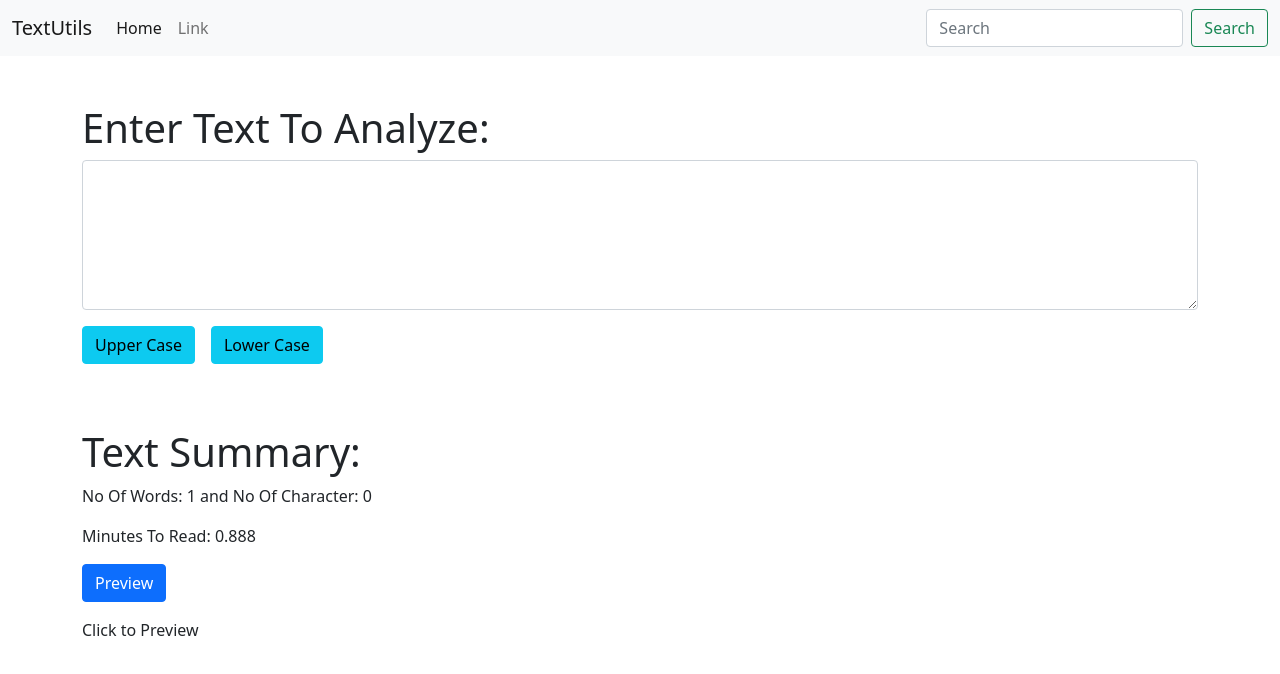
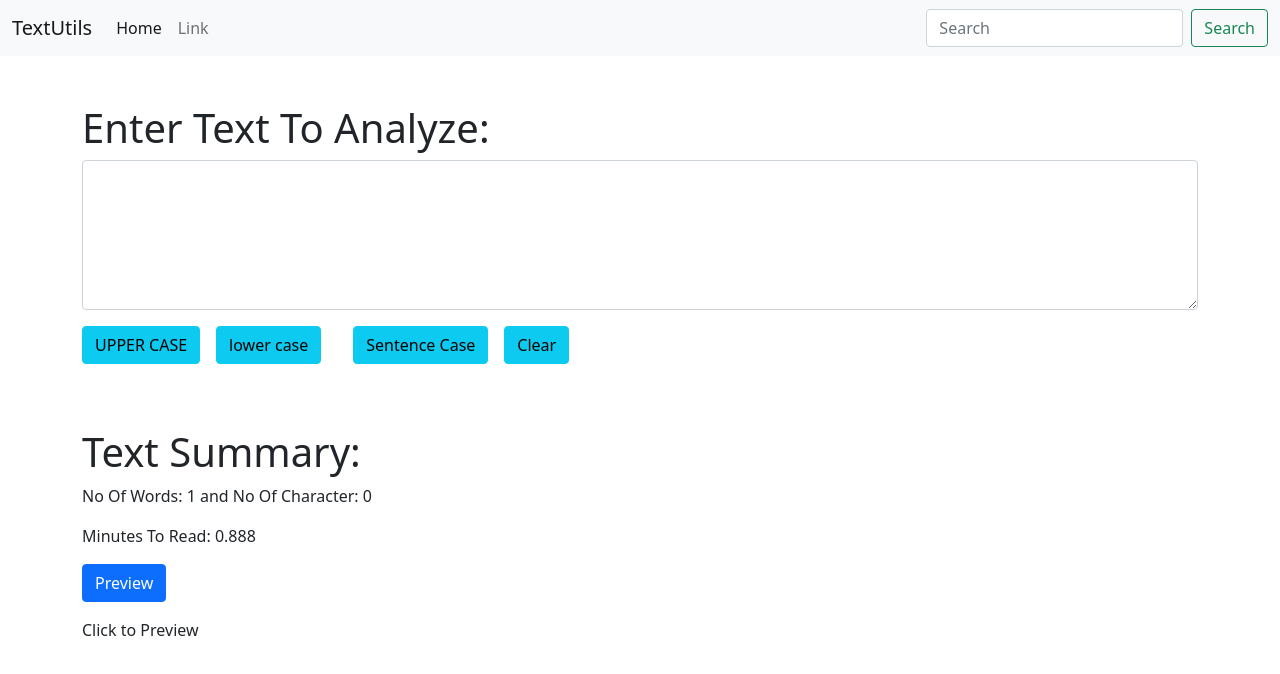
Before and after one commit to Hiba-Iqbal/TextUtils, a React (Create React App) app: page / in a window 1280 px wide. Shown: the top 674 px of the page. Built offline with nearby package versions, Linux system fonts and the light colour scheme.

Commit message:
Sentence Case + Clear

```diff
--- a/src/components/TextForm.js
+++ b/src/components/TextForm.js
@@ -18,6 +18,15 @@ const TextForm = ({ heading }) => {
     setText(lowerText);
   };
 
+  const senCase = () => {
+    let sentence = text
+      .split(" ")
+      .map((text) => text[0].toUpperCase() + text.slice(1).toLowerCase())
+      .join(" ");
+
+    setText(sentence);
+  };
+
   return (
     <div>
       <div className="container my-5 form-floating">
@@ -35,7 +44,7 @@ const TextForm = ({ heading }) => {
             upperCase();
           }}
         >
-          Upper Case
+          UPPER CASE
         </div>
         <div
           className="btn btn-info mx-3"
@@ -43,7 +52,23 @@ const TextForm = ({ heading }) => {
             lowerCase();
           }}
         >
-          Lower Case
+          lower case
+        </div>
+        <div
+          className="btn btn-info mx-3"
+          onClick={() => {
+            senCase();
+          }}
+        >
+          Sentence Case
+        </div>
+        <div
+          className="btn btn-info"
+          onClick={() => {
+            setText("");
+          }}
+        >
+          Clear
         </div>
       </div>
       <div className="container">
```
